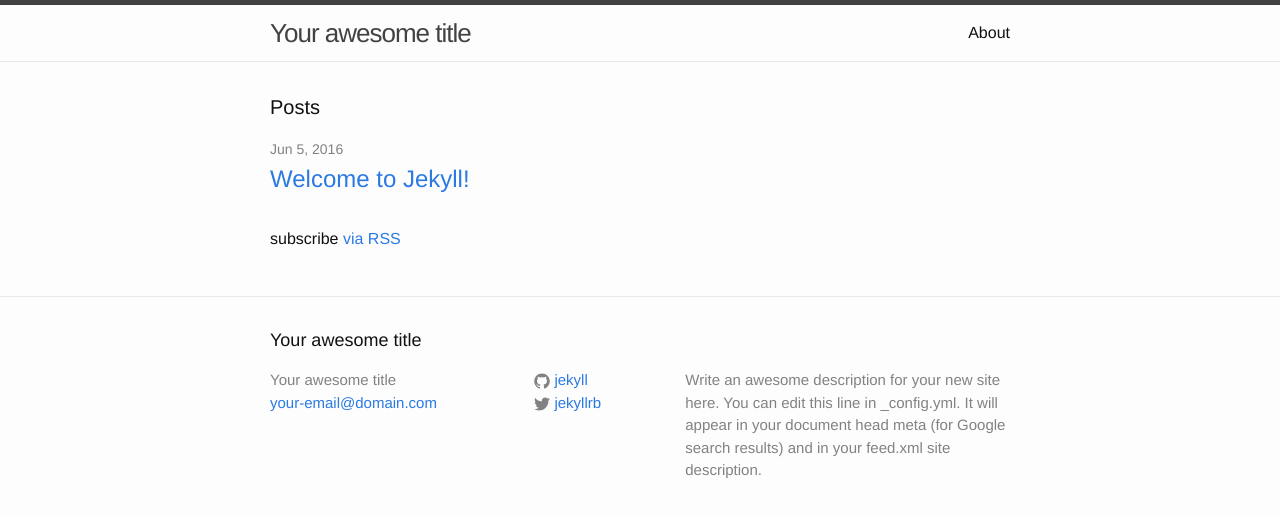
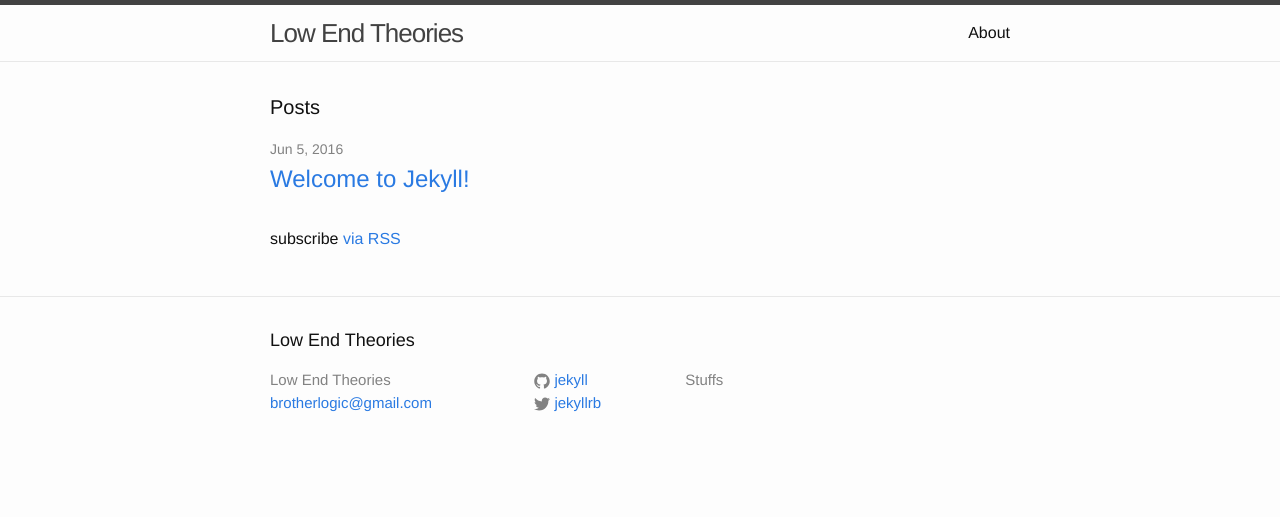
Before and after one commit to brotherlogic/musicblog, a Jekyll site: the page built from index.html, in a window 1280 px wide. Shown: the top 517 px of the page. Built offline with Jekyll 4.4.1, drawn with Linux system fonts in a browser that asks for light colours.

Commit message:
Updating

```diff
--- a/_config.yml
+++ b/_config.yml
@@ -6,12 +6,10 @@
 # 'jekyll serve'. If you change this file, please restart the server process.
 
 # Site settings
-title: Your awesome title
-email: your-email@domain.com
+title: Low End Theories
+email: brotherlogic@gmail.com
 description: > # this means to ignore newlines until "baseurl:"
-  Write an awesome description for your new site here. You can edit this
-  line in _config.yml. It will appear in your document head meta (for
-  Google search results) and in your feed.xml site description.
+             Stuffs
 baseurl: "/musicblog" # the subpath of your site, e.g. /blog
 url: "http://brotherlogic.github.io/" # the base hostname & protocol for your site
 twitter_username: jekyllrb
```
